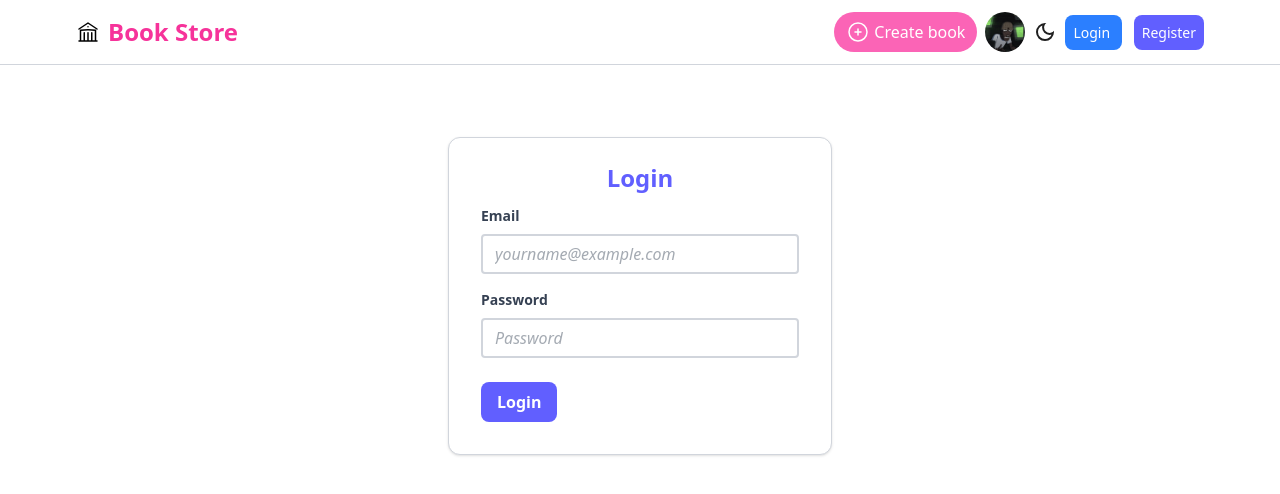
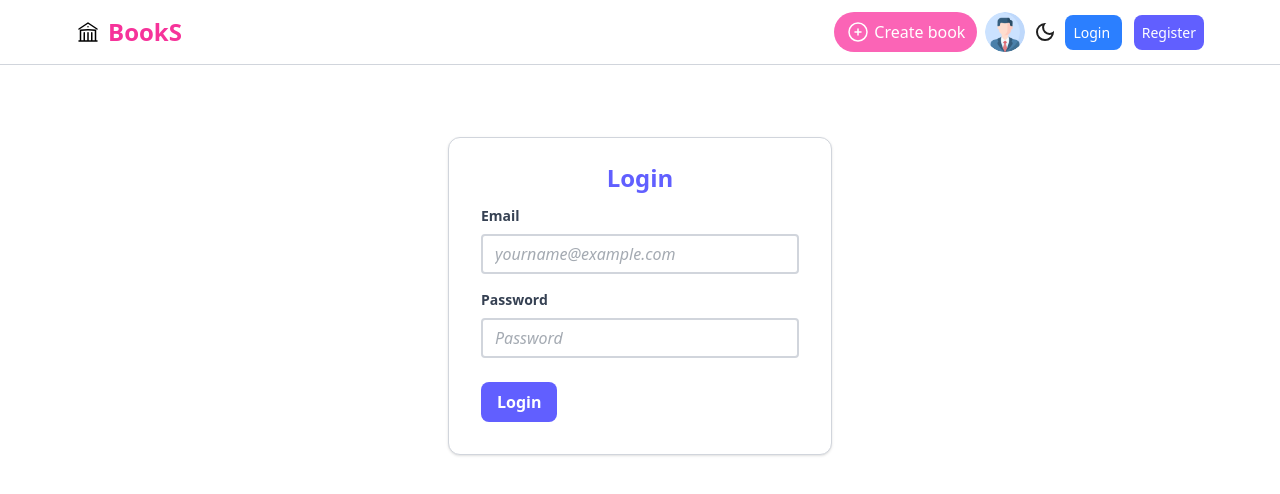
Before and after one commit to aungkyawthetx/library, a React (Vite) app: page /login in a window 1280 px wide. Shown: the top 494 px of the page. Built offline with nearby package versions, Linux system fonts and the light colour scheme; no server answers.

Commit message:
ui update

```diff
--- a/src/components/BookList.jsx
+++ b/src/components/BookList.jsx
@@ -62,6 +62,7 @@ export default function Books() {
                 ))}
             </div>
         )}
+        {!books?.length && !loading && <p className='text-red-500 italic font-semibold'>No book found! Try creating one☝️.</p>}
     </div>
   )
 }
--- a/src/components/Hero.jsx
+++ b/src/components/Hero.jsx
@@ -4,8 +4,8 @@ export default function Hero() {
     return (
     <div className="bg-linear-to-r from-indigo-200 via-red-200 to-yellow-100 h-48 flex justify-center items-center">
         <div className="space-y-2 text-center">
-        <h1 className="text-white text-3xl font-semibold"> Welcome from Shelfio </h1>
-        <p className="text-white">Your gateway to knowledge and imagination.</p>
+            <h1 className="text-white text-3xl font-semibold uppercase"> Welcome from BookS. 📚</h1>
+            <p className="text-gray-50 italic"> "A place where you can save your books online" </p>
         </div>
     </div>
     )
--- a/src/components/Navbar.jsx
+++ b/src/components/Navbar.jsx
@@ -1,4 +1,4 @@
-import Profile from '../assets/dev.jpeg';
+import Profile from '../assets/profile.png';
 import { Link, useNavigate } from 'react-router-dom';
 import useTheme from '../hooks/useTheme';
 import lightIcon from '../assets/light.png';
@@ -26,7 +26,7 @@ export default function Navbar() {
                     <svg xmlns="http://www.w3.org/2000/svg" fill="none" viewBox="0 0 24 24" strokeWidth={1.5} stroke="currentColor" className="size-6">
                         <path strokeLinecap="round" strokeLinejoin="round" d="M12 21v-8.25M15.75 21v-8.25M8.25 21v-8.25M3 9l9-6 9 6m-1.5 12V10.332A48.36 48.36 0 0 0 12 9.75c-2.551 0-5.056.2-7.5.582V21M3 21h18M12 6.75h.008v.008H12V6.75Z" />
                     </svg>
-                    <span className={`text-2xl ${isDark ? 'text-white' :'text-pink-500'} font-bold hidden md:block`}> Book Store </span>
+                    <span className={`text-2xl ${isDark ? 'text-white' :'text-pink-500'} font-bold hidden md:block`}> BookS</span>
                 </Link>
                 <li className='flex items-center gap-2'>
                     <Link to="/create" className={`text-white px-3 py-2 rounded-full cursor-pointer flex items-center gap-1 ${isDark ? 'bg-indigo-400 hover:bg-indigo-500' : 'bg-pink-400 hover:bg-pink-500' }`}>
--- a/src/components/NoteList.jsx
+++ b/src/components/NoteList.jsx
@@ -1,5 +1,5 @@
 import { useParams } from 'react-router-dom';
-import Profile from '../assets/dev.jpeg';
+import Profile from '../assets/profile.png';
 import { useCollection } from '../hooks/useCollection';
 import useTheme from '../hooks/useTheme';
 import Trash from '../assets/trash.svg';
```
Also changed, not shown: src/assets/dev.jpeg (deleted).
